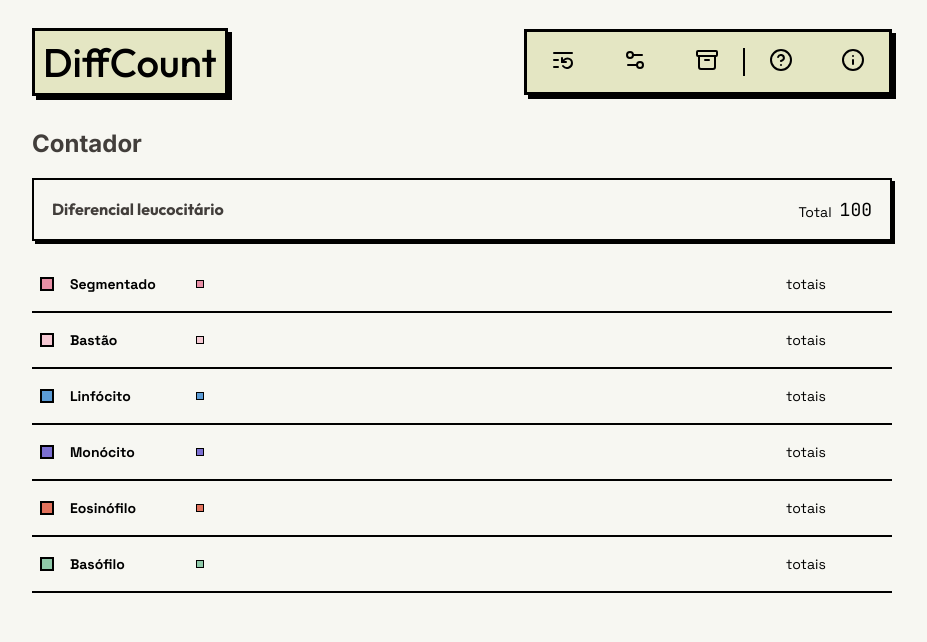
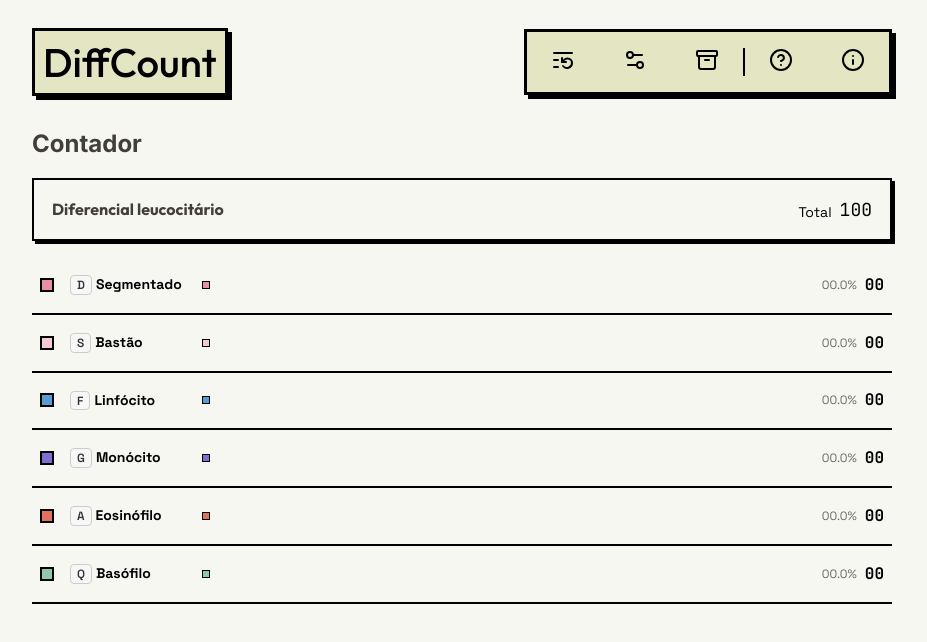
Before and after one commit to marlonnl/DiffCount, a React (Vite) app: page / in a window 1280 px wide. Shown: the top 642 px of the page, without its empty margins (178-1105 px from the left). Built offline with nearby package versions, Linux system fonts and the light colour scheme.

Commit message:
feat: CellsList component using CellsDB

```diff
--- a/src/components/CellsList/index.tsx
+++ b/src/components/CellsList/index.tsx
@@ -1,60 +1,33 @@
+import { CellsDB } from '../../context/CellContext/Cells'
+import { twoDigitsTransform } from '../../utils/twoDigitsTransform'
 import {
   CellColor,
   CellDot,
   CellDotsGrid,
   CellName,
   CellsListWrapper,
+  CellTotals,
   CellWrapper,
 } from './styles'
 
 export default function CellsList() {
-  const Cells = [
-    'Segmentado',
-    'Bastão',
-    'Linfócito',
-    'Monócito',
-    'Eosinófilo',
-    'Basófilo',
-  ]
-
-  const Cells2 = [
-    {
-      name: 'Segmentado',
-      color: '#e88fa6',
-    },
-    {
-      name: 'Bastão',
-      color: '#F5C9D3',
-    },
-    {
-      name: 'Linfócito',
-      color: '#5B9BD5',
-    },
-    {
-      name: 'Monócito',
-      color: '#7B6FD1',
-    },
-    {
-      name: 'Eosinófilo',
-      color: '#E2725C',
-    },
-    {
-      name: 'Basófilo',
-      color: '#8FC9A9',
-    },
-  ]
-
   return (
     <CellsListWrapper>
-      {Cells2.map(cell => {
+      {CellsDB.map(cell => {
         return (
           <CellWrapper>
             <CellColor cellColor={cell.color} />
-            <CellName>{cell.name}</CellName>
+            <CellName>
+              <kbd>{cell.key.toUpperCase()}</kbd>
+              {cell.name.name}
+            </CellName>
             <CellDotsGrid>
               <CellDot cellColor={cell.color} />
             </CellDotsGrid>
-            <div>totais</div>
+            <CellTotals>
+              <span>00.0%</span>
+              <p className="monospaced">{twoDigitsTransform(cell.count)}</p>
+            </CellTotals>
           </CellWrapper>
         )
       })}
--- a/src/components/CellsList/styles.ts
+++ b/src/components/CellsList/styles.ts
@@ -1,4 +1,8 @@
 import styled from 'styled-components'
+
+type CellWrapperProps = {
+  active?: boolean
+}
 
 type CellColorProps = {
   cellColor: string
@@ -15,13 +19,15 @@ export const CellsListWrapper = styled.div`
   color: #000;
 `
 
-export const CellWrapper = styled.div`
+export const CellWrapper = styled.div<CellWrapperProps>`
   display: flex;
   align-items: center;
+  /*justify-content: space-around;*/
   gap: 16px;
 
   padding: 4px 8px;
   border-bottom: 2px solid #000;
+  background-color: ${props => (props.active ? '#FFFECB' : 'transparent')};
 `
 
 export const CellColor = styled.span<CellColorProps>`
@@ -29,17 +35,19 @@ export const CellColor = styled.span<CellColorProps>`
   height: 10px;
   border: 2px solid #000;
   background-color: ${props => props.cellColor};
-
-  /*margin-right: 16px;*/
 `
 
 export const CellName = styled.p`
   font-weight: bold;
-  width: 110px;
+  width: 116px;
+
+  kbd {
+    margin-right: 4px;
+  }
 `
 
 export const CellDotsGrid = styled.div`
-  width: 574px;
+  width: 584px;
 
   display: grid;
   /*grid-auto-flow: column;*/
@@ -59,3 +67,22 @@ export const CellDot = styled.span<CellColorProps>`
     margin-right: 3px;
   }
 `
+
+export const CellTotals = styled.div`
+  display: flex;
+  align-items: center;
+  gap: 8px;
+
+  margin-left: auto;
+
+  & span {
+    font-size: 12px;
+    color: #666;
+  }
+
+  & p {
+    font-size: 16px;
+    line-height: 8px;
+    color: #000;
+  }
+`
```
